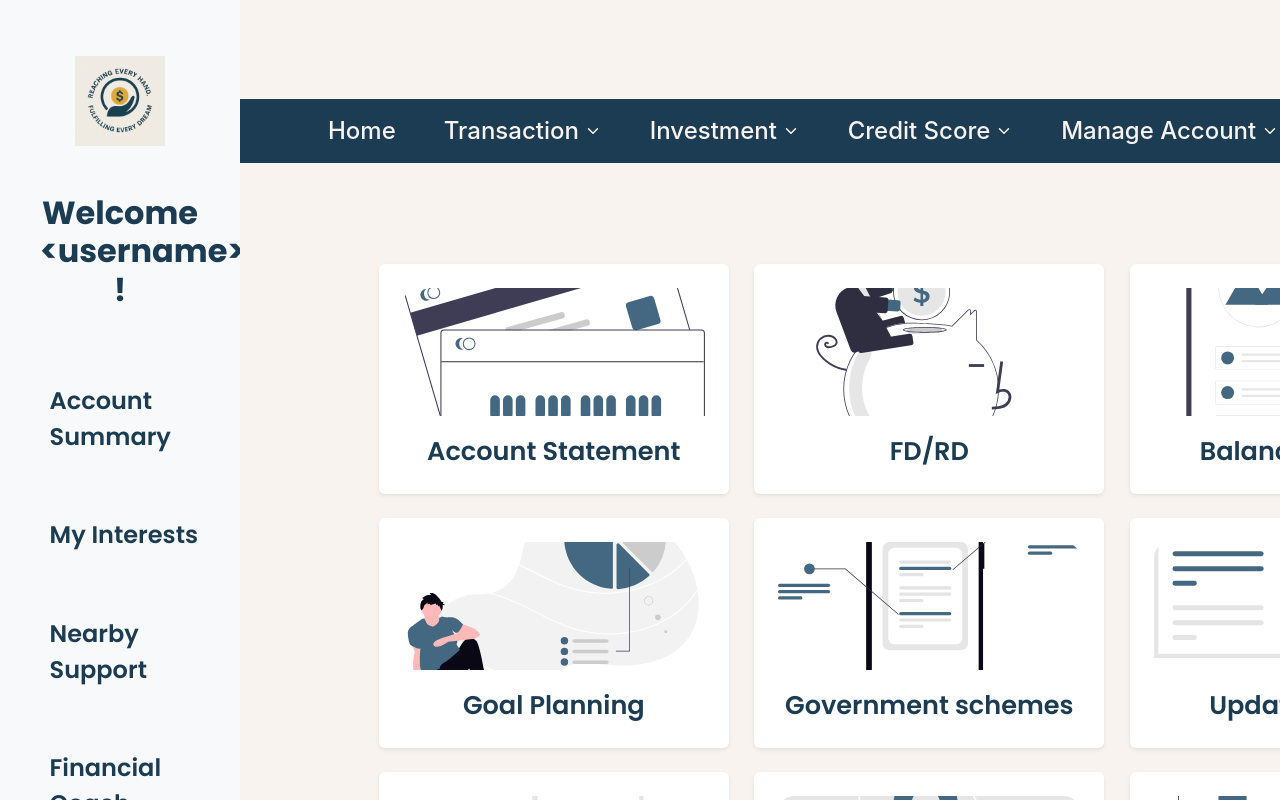
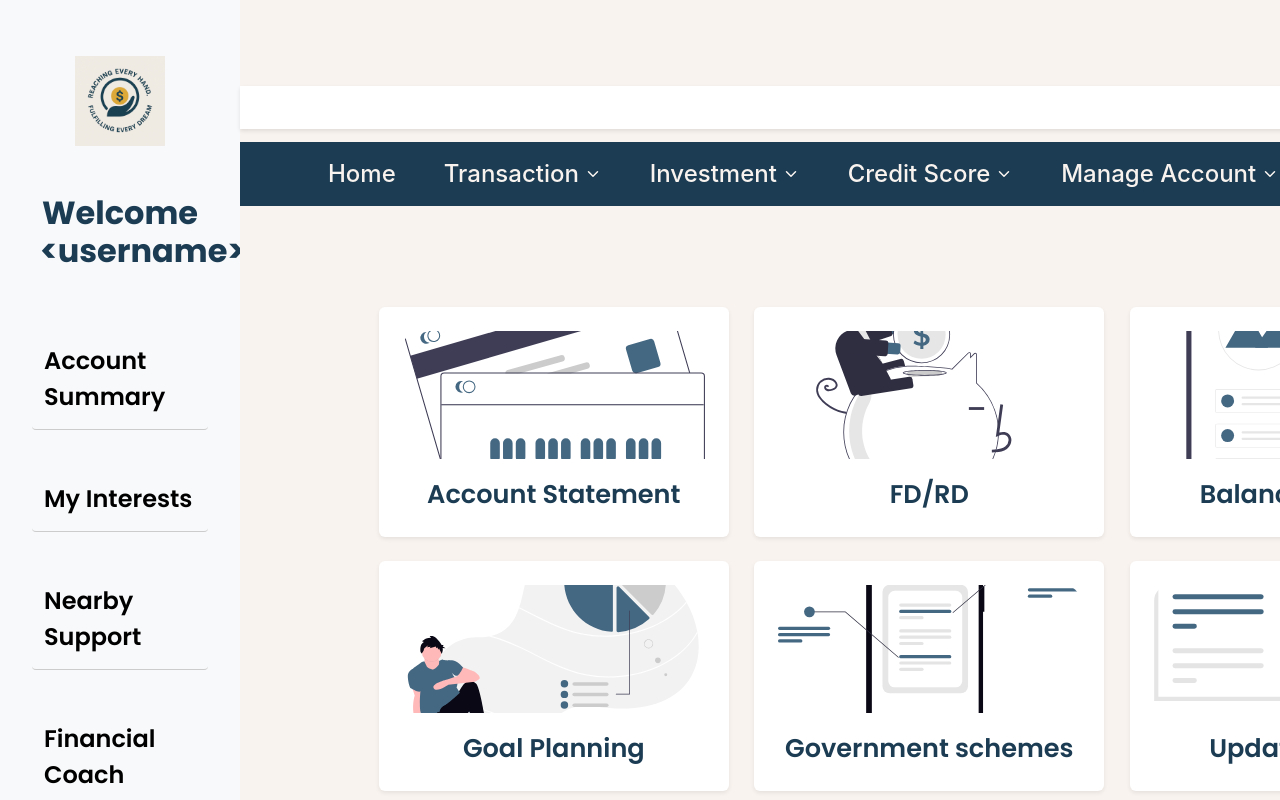
Before and after one commit to Anujakat5/financial-chatbot, a React (Vite) app: page /dashboard in a window 1280 px wide. Built offline with nearby package versions, Linux system fonts and the light colour scheme.

Commit message:
added AlertBar.jsx

```diff
--- /dev/null
+++ b/src/components/AlertBar.jsx
@@ -0,0 +1,32 @@
+// AlertBar.jsx
+import React from "react";
+
+const AlertBar = () => {
+  return (
+    <div
+      style={{
+        backgroundColor: "#fff",
+        color: "red",
+        fontWeight: "bold",
+        padding: "6px 10px",
+        textAlign: "center",
+        whiteSpace: "nowrap",
+        overflow: "hidden",
+        boxShadow: "0 2px 4px rgba(0,0,0,0.1)",
+        zIndex: 999
+      }}
+    >
+      <marquee scrollamount="5">
+          ⚠️ Never share your ATM PIN, OTP, or internet banking credentials with anyone. |
+          📢 Income Tax/Corporate Tax payments can now be made via all Bank Debit/Credit Cards. |
+          🔐 Secure your account: Always log out after use and avoid using public computers. |
+          🕒 Reminder: Submit PAN & Aadhaar linkage before the due date to avoid account restrictions. |
+          📄 e-Statements for your savings/current accounts are now available monthly. |
+          💡 Tip: Register for SMS alerts to stay informed about all transactions. |
+          🧾 KYC Update: Ensure your KYC is up to date to continue enjoying uninterrupted services.
+      </marquee>
+    </div>
+  );
+};
+
+export default AlertBar;
--- a/src/components/DashboardView.jsx
+++ b/src/components/DashboardView.jsx
@@ -1,13 +1,14 @@
-import { useState, useEffect } from 'react';
+import React, { useState, useEffect } from 'react';
 import Footer from './Footer';
 import LeftSidebar from './LeftSidebar';
 import Navbar from './Navbar';
+import AlertBar from './AlertBar'; // ✅ Make sure this exists
 import Home from '../pages/Home';
 import ContactUs from '../pages/ContactUs';
 // import PersonalDetails from '../pages/PersonalDetails';
 // import AccountDetails from '../pages/AccountDetails';
 import Logout from '../pages/Logout';
-import AccountSummary from '../pages/DepositCardGrid'
+import AccountSummary from '../pages/DepositCardGrid';
 
 function DashboardView() {
   const [activeTab, setActiveTab] = useState('home');
@@ -16,11 +17,9 @@ function DashboardView() {
 
   const sidebarComponentMap = {
     // "Personal details": <PersonalDetails />,
-    // "Account details" : <AccountDetails />,
-    "Account Summary" : <AccountSummary/>
-    // Add new ones here as you create them:
     // "Account details": <AccountDetails />,
-    // ...
+    "Account Summary": <AccountSummary />
+    // Add more side items here as needed
   };
 
   const renderSidebarContent = () => {
@@ -31,6 +30,7 @@ function DashboardView() {
 
   const renderContent = () => {
     if (activeSidebar) return renderSidebarContent();
+
     switch (activeTab) {
       case 'home':
         return <Home />;
@@ -89,18 +89,30 @@ function DashboardView() {
       <div className="main-content flex-grow-1 d-flex flex-column">
         {/* Website Title */}
         <div className="website-title p-3 ps-4">
-        <h1 style={{ margin: 0, fontSize: "2rem", fontWeight: "700", color: "#1B3C53"}}>
+          <h1 style={{ margin: 0, fontSize: "2rem", fontWeight: "700", color: "#1B3C53" }}>
             SARTHI
           </h1>
         </div>
+
+        {/* ✅ Alert Bar */}
+        <AlertBar />
+
+        {/* ✅ Navbar */}
         <Navbar
-          onTabClick={(tab) => { setActiveTab(tab); setActiveSidebar(null); }}
+          onTabClick={(tab) => {
+            setActiveTab(tab);
+            setActiveSidebar(null);
+          }}
           activeTab={activeTab}
         />
+
+        {/* Main Content Area */}
         <main className="flex-grow-1 p-4">
           {renderContent()}
         </main>
-        <Footer/>
+
+        {/* Footer */}
+        <Footer />
       </div>
     </div>
   );
--- a/src/components/LeftSidebar.jsx
+++ b/src/components/LeftSidebar.jsx
@@ -6,13 +6,7 @@ const sidebarItems = [
   "My Interests",
   "Nearby Support",
   "Financial Coach",
-  // "Suggestions",
-  // "Personal details",
-  // "Account details",
-  // "Planned Goal",
   "Card request",
-  // "Transaction Limit",
-  // "KYC"
 ];
 
 const LeftSidebar = ({ onSidebarClick, activeSidebar, isOpen }) => {
@@ -22,13 +16,30 @@ const LeftSidebar = ({ onSidebarClick, activeSidebar, isOpen }) => {
         <div className="sidebar-logo-container mb-4" style={{ textAlign: "center" }}>
           <img src={logo} alt="Logo" style={{ height: "90px", width: "auto" }} />
         </div>
-        <h6>Welcome {"<username>"} !</h6>
+        <h6>Welcome {"<username>"}!</h6>
         <ul className="list-unstyled mt-3">
           {sidebarItems.map((item) => (
-            <li key={item} className="mb-2">
+            <li
+              key={item}
+              className="mb-2"
+              style={{
+                borderBottom: "1px solid #ccc",
+                paddingBottom: "6px",
+                borderRadius: "4px",
+              }}
+            >
               <button
                 className={`sidebar-btn${activeSidebar === item ? " active" : ""}`}
-                style={{ textAlign: "left" }}
+                style={{
+                  textAlign: "left",
+                  width: "100%",
+                  backgroundColor: activeSidebar === item ? "#1B3C53" : "transparent",
+                  color: activeSidebar === item ? "#fff" : "#000",
+                  border: "none",
+                  padding: "8px 12px",
+                  borderRadius: "4px",
+                  cursor: "pointer",
+                }}
                 onClick={() => onSidebarClick(item)}
               >
                 {item}
```
Lines whose indentation alone changed are shown as unchanged.
